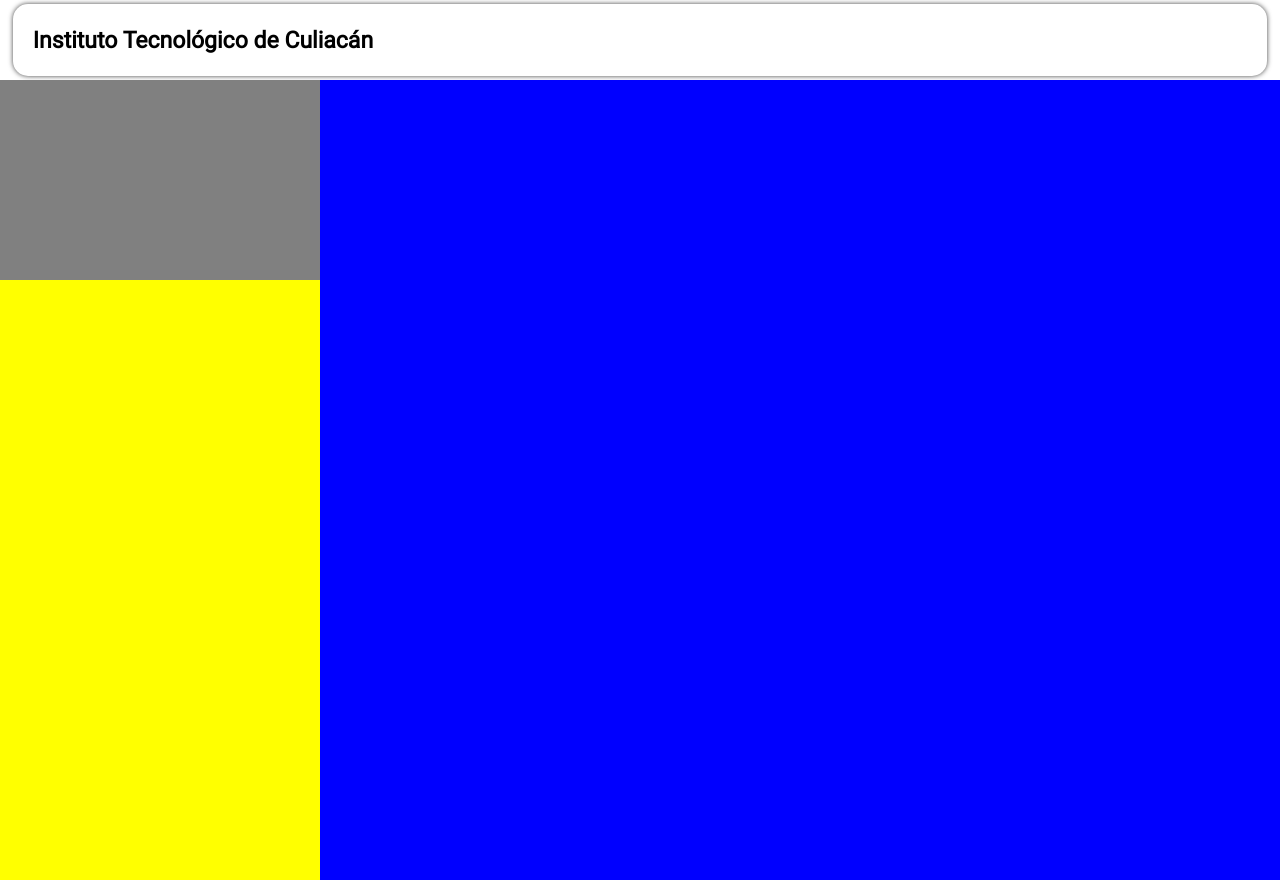
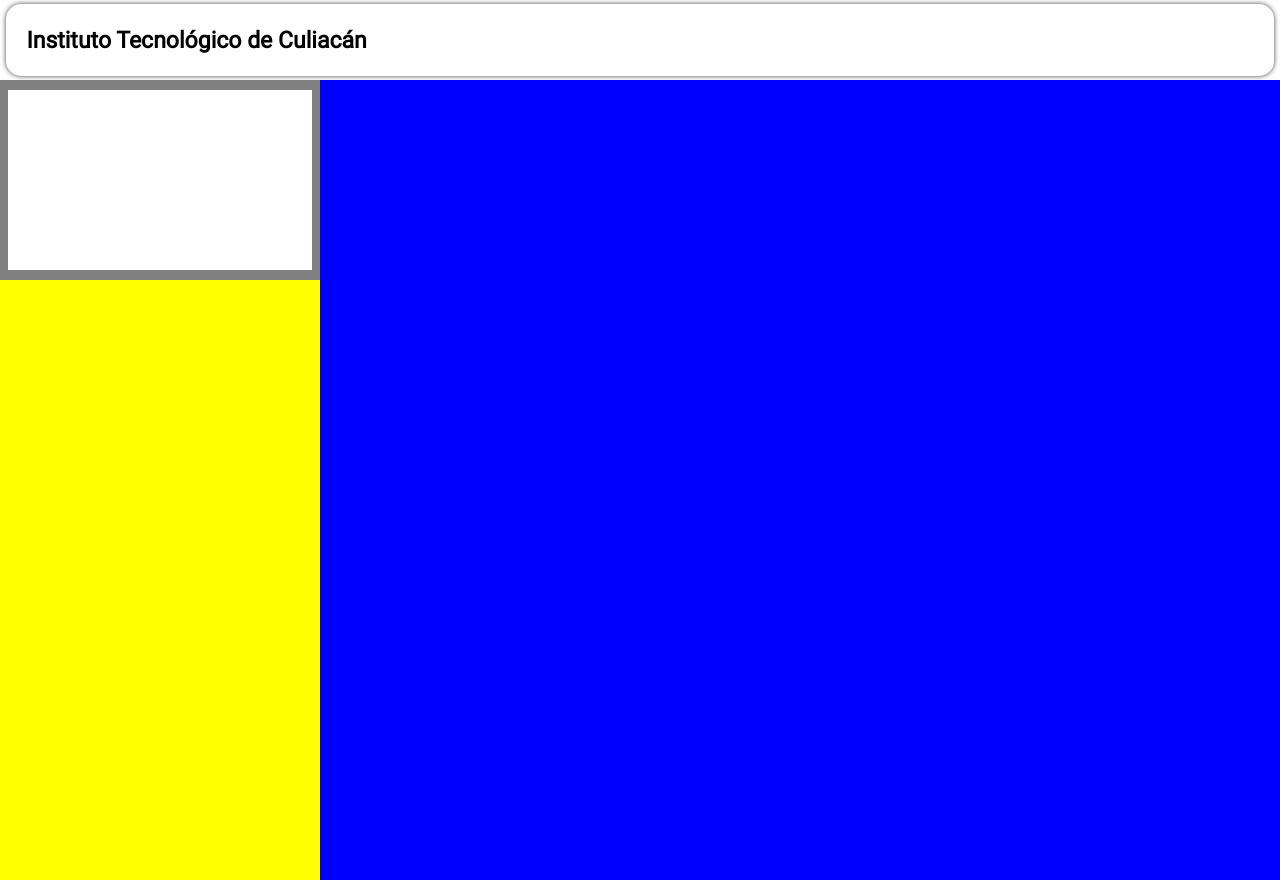
Before and after one commit to papatronic/papatronic, a React (Create React App) app: page / in a window 1280 px wide. Built offline with nearby package versions, Linux system fonts and the light colour scheme.

Commit message:
Added microcomponent for cards, refactor into styled component to avoid repetition in screen #7

```diff
--- a/src/routes/Home.js
+++ b/src/routes/Home.js
@@ -22,7 +22,9 @@
         <GridContainer className="HomeItemsContainer">
           <GridContainer className="FiltersContainer">
             <div className="ActualPriceContainer">
+              <div className="ActualPriceCard">
 
+              </div>
             </div>
             <div className="FiltersCardContainer">
 
--- a/src/styles/home.css
+++ b/src/styles/home.css
@@ -7,15 +7,16 @@
   justify-content: center;
   align-items: center;
 }
+
 .HomeNavbarItem {
   display: flex;
   -webkit-border-radius: 15px;
   -moz-border-radius: 15px;
   -webkit-box-shadow: 0px 0px 5px 0px rgba(0,0,0,0.75);
+  -moz-box-shadow: 0px 0px 5px 0px rgba(0,0,0,0.75);
   box-shadow: 0px 0px 5px 0px rgba(0,0,0,0.75);
-  -moz-box-shadow: 0px 0px 5px 0px rgba(0,0,0,0.75);
   background-color: white;
-  width: 98%;
+  width: 99%;
   height: 90%;
   border-radius: 15px;
   align-items: center;
@@ -43,7 +44,17 @@
 }
 
 .ActualPriceContainer {
+  display: flex;
+  justify-content: center;
+  align-items: center;
   background-color: gray;
+}
+
+.ActualPriceCard {
+  display: flex;
+  background-color: white;
+  height: 90%;
+  width: 95%
 }
 
 .FiltersCardContainer {
```
